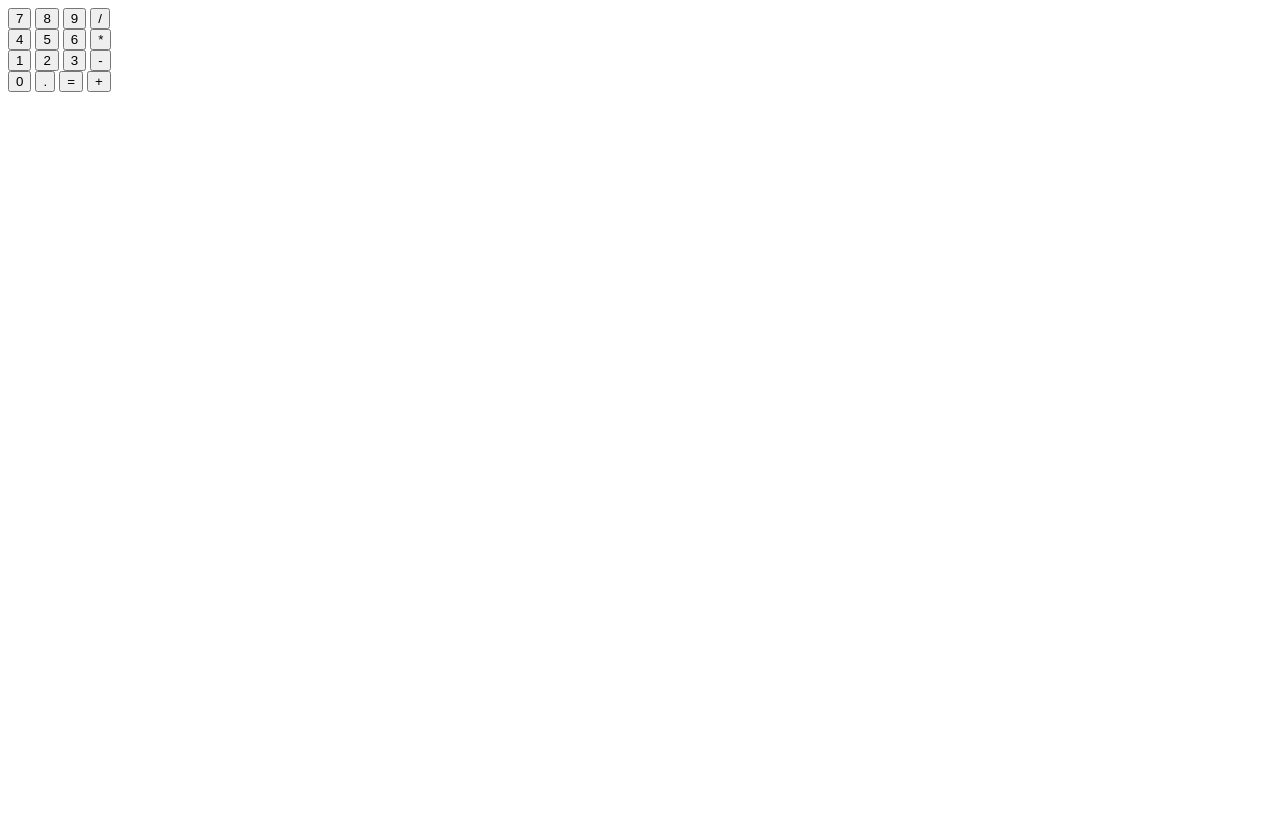
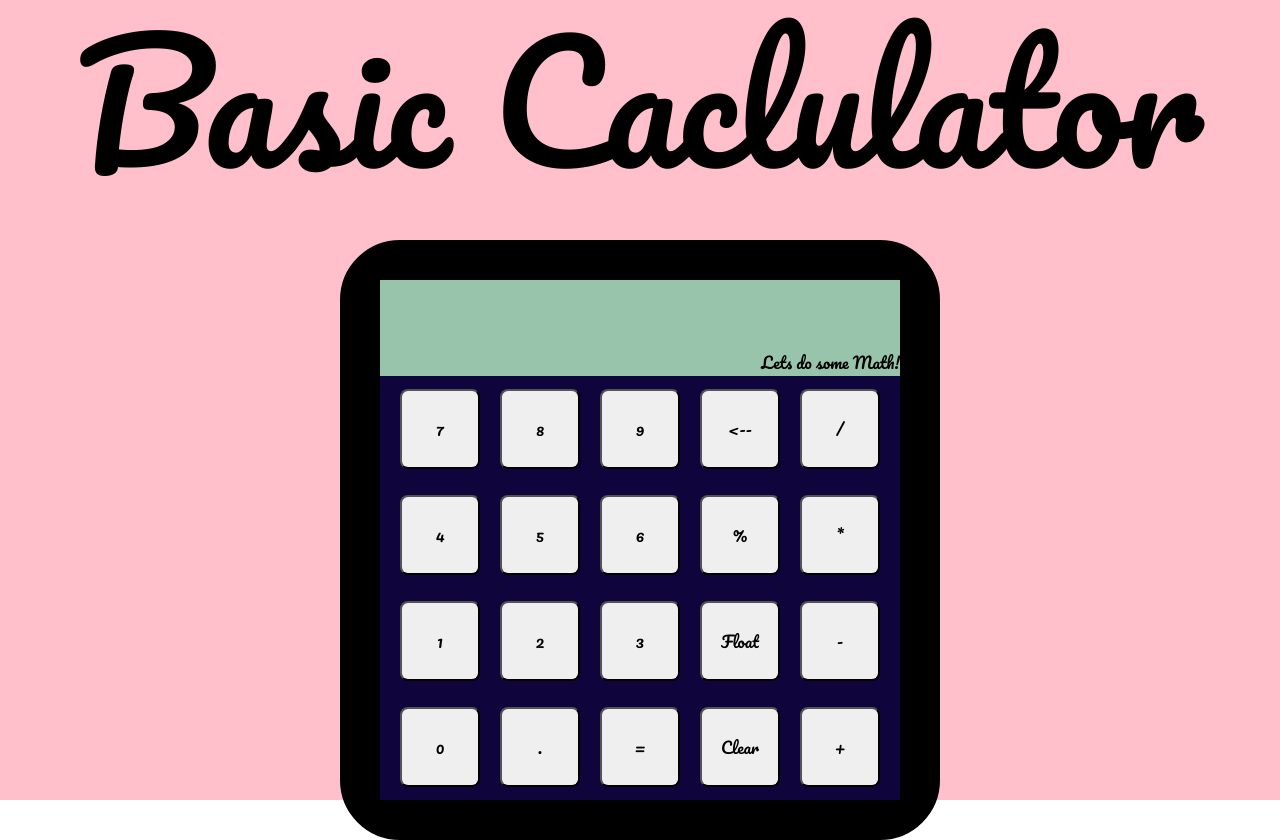
Before and after one commit to ArslanHaaider/Calculator, a plain HTML site: page index.html in a window 1280 px wide. Before the commit the page ends 800 px from the top, so only its background shows below. Drawn offline with Linux system fonts and the light colour scheme.

Commit message:
Add css styling to the structure.

```diff
--- a/index.html
+++ b/index.html
@@ -5,13 +5,17 @@
     <meta http-equiv="X-UA-Compatible" content="IE=edge">
     <meta name="viewport" content="width=device-width, initial-scale=1.0">
     <title>Caclulator</title>
+    <link rel="stylesheet" href="./style.css">
 </head>
 <body>
     <main>
+        <h1 class="main_heading">Basic Caclulator</h1>
         <div class="calculator_body">
+
             <div class="calculator_display">
-
+                <p>Lets do some Math! </p>
             </div>
+            <div class="input_buttons">
                 <div class="first_row">
                     <button class="seven integer">
                         7
@@ -21,6 +25,9 @@
                     </button>
                     <button class="nine integer">
                         9
+                    </button>
+                    <button class="backspace">
+                        <--
                     </button>
                     <button class="division operator">
                         /
@@ -36,6 +43,9 @@
                     <button class="nine integer">
                         6
                     </button>
+                    <button class="percentage">
+                        %
+                    </button>
                     <button class="multiply operator">
                         *
                     </button>
@@ -50,25 +60,32 @@
                     <button class="three integer">
                         3
                     </button>
+                    <button class="answer_float">
+                        Float
+                    </button>
                     <button class="subtract operator">
                         -
                     </button>
                 </div>
-            <div class="fourth_row">
+                <div class="fourth_row" id="fourth_row">
                     <button class="zero integer">
                         0
                     </button>
-                <button class="floating_point operator">
+                    <button class="floating_point ">
                         .
                     </button>
                     <button class="equal integer">
                         =
+                    </button>
+                    <button class="clear">
+                        Clear
                     </button>
                     <button class="addition operator">
                         +
                     </button>
                 </div>
             </div>
+        </div>
     </main>
     <script src="./script.js"></script>
 </body>
--- a/style.css
+++ b/style.css
@@ -0,0 +1,68 @@
+@import url('https://fonts.googleapis.com/css2?family=Pacifico&display=swap');
+*{
+    margin: 0;
+    padding: 0;
+    box-sizing: border-box;
+    /* font-family: 'Roboto', sans-serif; */
+    font-weight: 400;
+    font-size: 1rem;
+    color: black;
+}
+
+main{
+    display: flex;
+    flex-direction: column;
+    justify-content: center;
+    align-items: center;
+    width: 100vw;
+    height: 100vh;
+    background-color: pink;
+    font-family: 'Pacifico', cursive;
+}
+
+.main_heading{
+    font-size: 10rem;
+}
+.calculator_body{
+    width: 600px;
+    height: 600px;
+    border: 40px solid black;
+    border-radius: 10%;
+}
+
+.input_buttons{
+    background-color: rgb(15, 4, 59);
+    width: 100%;
+    height: 26.5rem;
+    display: flex;
+    flex-direction: column;
+    justify-content: space-around;
+    align-items: center;
+}
+
+.input_buttons button{
+    width: 5rem;
+    height: 5rem;
+    border-radius: 10%;
+    font-family: 'Pacifico', cursive;
+    font-size: 100%;
+}
+
+.input_buttons div{
+    width: 30rem;
+    display: flex;
+    justify-content: space-between;
+}
+
+.calculator_display{
+    width: 100%;
+    height: 6rem;
+    background-color: rgb(151, 196, 171);
+    display: flex;
+    flex-direction: row-reverse;
+    align-items: end;
+
+}
+.calculator_display p{
+    font-family: 'Pacifico', cursive;
+}
```
Lines whose indentation alone changed are shown as unchanged.
